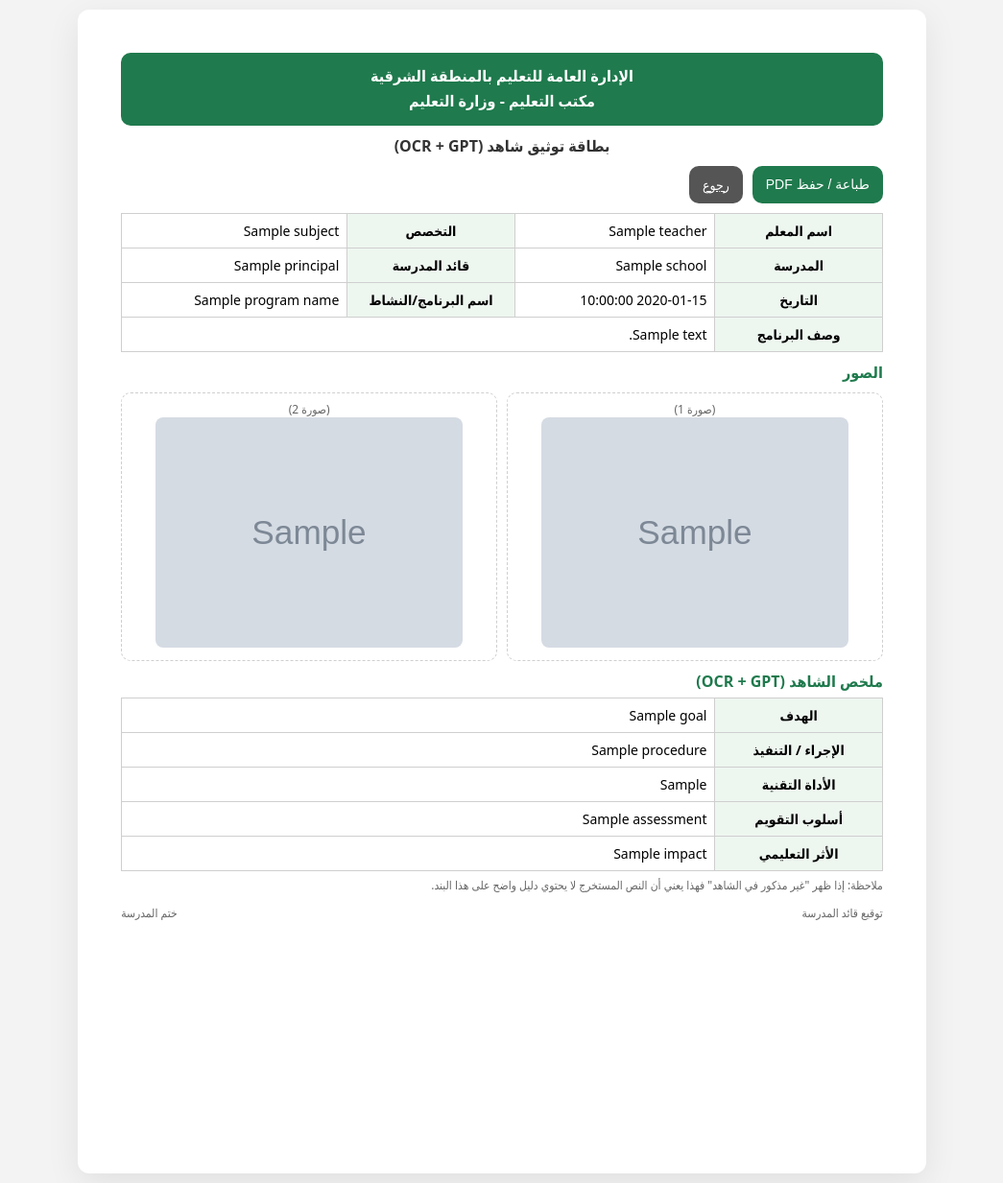
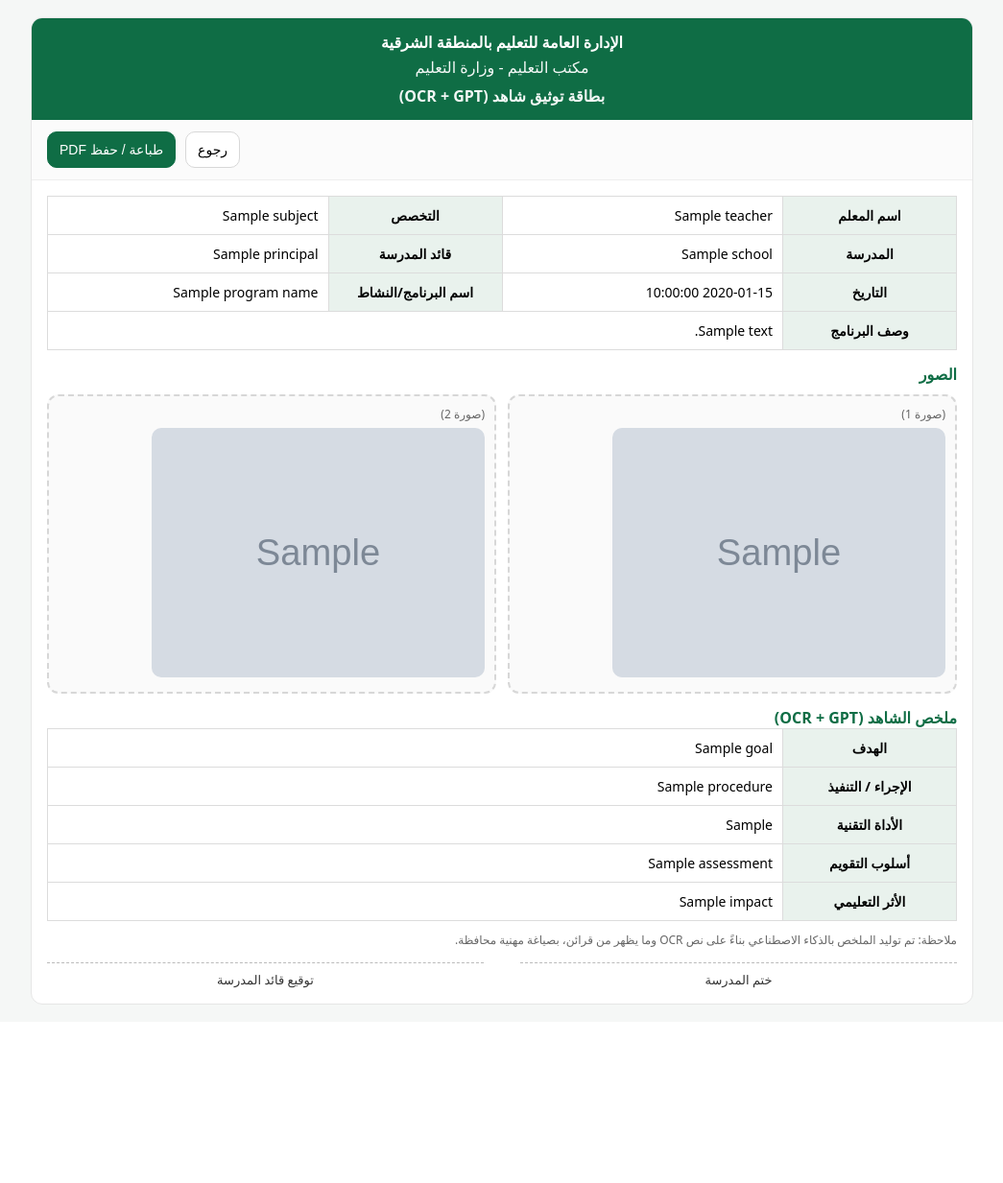
Before and after one commit to aliasiriiii/Evidence-ai, a Flask app: template templates/result.html in a window 1280 px wide. Shown: the whole page at 96% size, without its empty margins (117-1162 px from the left). After the commit the page ends 1047 px from the top, so only its background shows below. Run offline with Flask 3, Linux system fonts and the light colour scheme; the template is opened without the code that fills it: most values are stand-ins (such as "Sample title", 1, 10 or a date in 2020); grey boxes marked "Sample" are stand-in pictures.

Commit message:
Update result.html

```diff
--- a/templates/result.html
+++ b/templates/result.html
@@ -1,128 +1,144 @@
 <!doctype html>
 <html lang="ar" dir="rtl">
 <head>
-  <meta charset="utf-8"/>
-  <meta name="viewport" content="width=device-width, initial-scale=1"/>
+  <meta charset="utf-8" />
+  <meta name="viewport" content="width=device-width,initial-scale=1" />
   <title>بطاقة توثيق شاهد</title>
   <style>
-    body{font-family: system-ui, -apple-system, "Segoe UI", Tahoma, Arial; background:#f3f3f3; margin:0;}
-    .paper{
-      width: 210mm;
-      min-height: 297mm;
-      margin: 10px auto;
-      background:#fff;
-      padding: 12mm 12mm;
-      box-shadow:0 10px 35px rgba(0,0,0,.08);
-      border-radius:12px;
-    }
-    .header{
-      background:#1f7a4d;
-      color:#fff;
-      padding:12px 14px;
-      border-radius:10px;
-      text-align:center;
-      font-weight:700;
-      line-height:1.6;
-    }
-    .sub{margin:10px 0 8px; text-align:center; color:#333; font-weight:600;}
-    table{width:100%; border-collapse:collapse; font-size:14px;}
-    td,th{border:1px solid #cfcfcf; padding:8px; vertical-align:top;}
-    th{background:#eef6f0; width:22%;}
-    .grid2{display:grid; grid-template-columns:1fr 1fr; gap:10px; margin-top:10px;}
-    .imgbox{border:1px dashed #cfcfcf; border-radius:10px; padding:8px; min-height:120px; text-align:center;}
-    .imgbox img{max-width:100%; max-height:240px; border-radius:8px;}
-    .btns{display:flex; gap:10px; margin:10px 0;}
-    .btn{background:#1f7a4d; color:#fff; border:none; padding:10px 14px; border-radius:10px; cursor:pointer; font-size:14px;}
-    .btn2{background:#555;}
-    .note{font-size:12px; color:#666; margin-top:6px;}
-    .section-title{margin:10px 0 6px; font-weight:700; color:#1f7a4d;}
-    .small{font-size:12px; color:#666}
+    body{font-family:system-ui,-apple-system,Segoe UI,Roboto; background:#f5f7f6; margin:0; padding:18px;}
+    .wrap{max-width:980px; margin:0 auto; background:#fff; border:1px solid #e6e6e6; border-radius:12px; overflow:hidden;}
+    .hdr{background:#0f6d45; color:#fff; padding:14px 16px; text-align:center;}
+    .hdr .t1{font-weight:700;}
+    .hdr .t2{margin-top:4px; opacity:.95;}
+    .toolbar{display:flex; gap:10px; justify-content:flex-end; padding:12px 16px; border-bottom:1px solid #eee; background:#fbfbfb;}
+    .btn{padding:10px 12px; border-radius:10px; border:1px solid #d8d8d8; background:#fff; cursor:pointer; font-size:14px;}
+    .btn.primary{background:#0f6d45; border-color:#0f6d45; color:#fff;}
+    .content{padding:16px;}
+    table{width:100%; border-collapse:collapse; table-layout:fixed;}
+    th,td{border:1px solid #dcdcdc; padding:10px; vertical-align:top; font-size:14px;}
+    th{background:#e9f2ed; width:160px;}
+    .images{display:grid; grid-template-columns:1fr 1fr; gap:12px; margin-top:10px;}
+    .ph{border:2px dashed #d7d7d7; border-radius:12px; min-height:200px; display:flex; align-items:center; justify-content:center; color:#666; background:#fafafa; padding:10px;}
+    .ph img{max-width:100%; max-height:260px; object-fit:contain; border-radius:10px;}
+    .sectionTitle{margin-top:14px; font-weight:700; color:#0f6d45;}
+    .note{font-size:12px; color:#666; margin-top:10px; line-height:1.6;}
+    .signRow{display:flex; justify-content:space-between; margin-top:14px; color:#333; font-size:13px;}
+    .signBox{width:48%; border-top:1px dashed #bbb; padding-top:8px; text-align:center;}
 
-    /* -------- Print (صفحة وحدة) -------- */
+    /* ===== طباعة ===== */
     @media print{
-      body{background:#fff;}
-      .paper{box-shadow:none; margin:0; border-radius:0; width:auto; min-height:auto;}
-      .btns, .no-print{display:none !important;}
-      table, tr, td, th{page-break-inside:avoid !important;}
-      .grid2, .imgbox{page-break-inside:avoid !important;}
-      @page { size: A4; margin: 10mm; }
+      body{background:#fff; padding:0; margin:0;}
+      .toolbar{display:none !important;}
+      .wrap{border:0; border-radius:0;}
+      .content{padding:10mm;}
+      /* محاولة حصرها في صفحة واحدة */
+      .wrap, .content {break-inside:avoid;}
+      table, tr, td, th {break-inside:avoid;}
+      .images, .ph {break-inside:avoid;}
+      /* تصغير بسيط للطباعة */
+      th, td {font-size:12px; padding:7px;}
+      .ph img{max-height:220px;}
     }
   </style>
 </head>
 <body>
-  <div class="paper">
-    <div class="header">
-      الإدارة العامة للتعليم بالمنطقة الشرقية<br/>
-      مكتب التعليم - وزارة التعليم
-    </div>
-    <div class="sub">بطاقة توثيق شاهد (OCR + GPT)</div>
-
-    <div class="btns no-print">
-      <button class="btn" onclick="window.print()">طباعة / حفظ PDF</button>
-      <a class="btn btn2" href="/">رجوع</a>
+  <div class="wrap">
+    <div class="hdr">
+      <div class="t1">الإدارة العامة للتعليم بالمنطقة الشرقية</div>
+      <div class="t2">مكتب التعليم - وزارة التعليم</div>
+      <div class="t2" style="margin-top:8px; font-weight:700;">بطاقة توثيق شاهد (OCR + GPT)</div>
     </div>
 
+    <div class="toolbar">
+      <button class="btn" onclick="history.back()">رجوع</button>
+      <button class="btn primary" onclick="window.print()">طباعة / حفظ PDF</button>
+    </div>
+
+    <div class="content">
       <table>
         <tr>
-        <th>اسم المعلم</th><td>{{teacher}}</td>
-        <th>التخصص</th><td>{{subject or "—"}}</td>
+          <th>اسم المعلم</th>
+          <td>{{ teacher }}</td>
+          <th>التخصص</th>
+          <td>{{ subject or "—" }}</td>
         </tr>
         <tr>
-        <th>المدرسة</th><td>{{school}}</td>
-        <th>قائد المدرسة</th><td>{{principal}}</td>
+          <th>المدرسة</th>
+          <td>{{ school }}</td>
+          <th>قائد المدرسة</th>
+          <td>{{ principal }}</td>
         </tr>
         <tr>
-        <th>التاريخ</th><td>{{date_str}}</td>
-        <th>اسم البرنامج/النشاط</th><td>{{program_name}}</td>
+          <th>التاريخ</th>
+          <td>{{ date_str }}</td>
+          <th>اسم البرنامج/النشاط</th>
+          <td>{{ program_name }}</td>
         </tr>
         <tr>
-        <th>وصف البرنامج</th><td colspan="3">{{program_desc}}</td>
+          <th>وصف البرنامج</th>
+          <td colspan="3">{{ program_desc }}</td>
         </tr>
       </table>
 
-    <div class="section-title">الصور</div>
-    <div class="grid2">
-      <div class="imgbox">
-        <div class="small">(صورة 1)</div>
+      <div class="sectionTitle">الصور</div>
+      <div class="images">
+        <div class="ph">
           {% if img1_url %}
-          <img src="{{img1_url}}" alt="image1">
+            <div style="width:100%;">
+              <div style="font-size:12px;color:#666;margin-bottom:6px;">(صورة 1)</div>
+              <img src="{{ img1_url }}" alt="صورة الشاهد 1">
+            </div>
           {% else %}
-          <div class="small">لم يتم رفع صورة</div>
-        {% endif %}
-        {% if ocr1_err %}
-          <div class="small" style="color:#b00020;margin-top:6px">{{ocr1_err}}</div>
+            <div>(صورة 1) لم يتم رفع صورة</div>
           {% endif %}
         </div>
-
-      <div class="imgbox">
-        <div class="small">(صورة 2)</div>
+        <div class="ph">
           {% if img2_url %}
-          <img src="{{img2_url}}" alt="image2">
+            <div style="width:100%;">
+              <div style="font-size:12px;color:#666;margin-bottom:6px;">(صورة 2)</div>
+              <img src="{{ img2_url }}" alt="صورة الشاهد 2">
+            </div>
           {% else %}
-          <div class="small">لم يتم رفع صورة</div>
-        {% endif %}
-        {% if ocr2_err %}
-          <div class="small" style="color:#b00020;margin-top:6px">{{ocr2_err}}</div>
+            <div>(صورة 2) لم يتم رفع صورة</div>
           {% endif %}
         </div>
       </div>
 
-    <div class="section-title">ملخص الشاهد (OCR + GPT)</div>
+      <div class="sectionTitle">ملخص الشاهد (OCR + GPT)</div>
       <table>
-      <tr><th>الهدف</th><td>{{gpt.goal}}</td></tr>
-      <tr><th>الإجراء / التنفيذ</th><td>{{gpt.procedure}}</td></tr>
-      <tr><th>الأداة التقنية</th><td>{{gpt.tech_tool}}</td></tr>
-      <tr><th>أسلوب التقويم</th><td>{{gpt.assessment}}</td></tr>
-      <tr><th>الأثر التعليمي</th><td>{{gpt.impact}}</td></tr>
+        <tr>
+          <th>الهدف</th>
+          <td>{{ gpt.goal }}</td>
+        </tr>
+        <tr>
+          <th>الإجراء / التنفيذ</th>
+          <td>{{ gpt.procedure }}</td>
+        </tr>
+        <tr>
+          <th>الأداة التقنية</th>
+          <td>{{ gpt.tech_tool }}</td>
+        </tr>
+        <tr>
+          <th>أسلوب التقويم</th>
+          <td>{{ gpt.assessment }}</td>
+        </tr>
+        <tr>
+          <th>الأثر التعليمي</th>
+          <td>{{ gpt.impact }}</td>
+        </tr>
       </table>
 
-    <div class="note no-print">
-      ملاحظة: إذا ظهر "غير مذكور في الشاهد" فهذا يعني أن النص المستخرج لا يحتوي دليل واضح على هذا البند.
+      <div class="note">
+        ملاحظة: تم توليد الملخص بالذكاء الاصطناعي بناءً على نص OCR وما يظهر من قرائن، بصياغة مهنية محافظة.
+        {% if gpt._gpt_error %}
+          <br><b>تنبيه تقني:</b> {{ gpt._gpt_error }}
+        {% endif %}
       </div>
 
-    <div style="display:flex; justify-content:space-between; margin-top:12px;">
-      <div class="small">توقيع قائد المدرسة</div>
-      <div class="small">ختم المدرسة</div>
+      <div class="signRow">
+        <div class="signBox">ختم المدرسة</div>
+        <div class="signBox">توقيع قائد المدرسة</div>
+      </div>
     </div>
   </div>
 </body>
```
Lines whose indentation alone changed are shown as unchanged.
